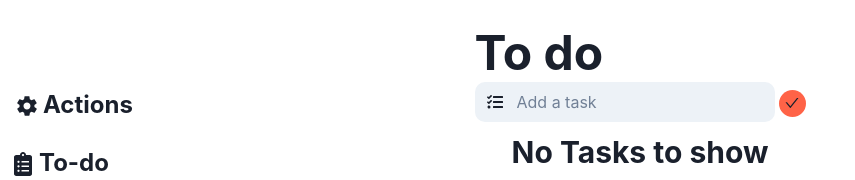
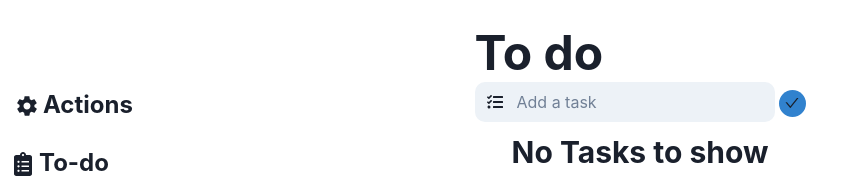
Before and after one commit to Sachinv220/To-do-list, a React (Vite) app: page /to-do-list in a window 1280 px wide. Shown: the top 180 px of the page, without its empty margins (0-855 px from the left). Built offline with nearby package versions, Linux system fonts and the light colour scheme.

Commit message:
changing the color of button

```diff
--- a/src/components/Todo.jsx
+++ b/src/components/Todo.jsx
@@ -32,7 +32,7 @@ const Todo = ({ onSubmit }) => {
           onKeyPress={e => e.key === "Enter" && addTask()}
           variant="filled"
         />
-        <Circle cursor="pointer" onClick={addTask} size="27px" bg="tomato" mt={2} ml={1}>
+        <Circle cursor="pointer" onClick={addTask} size="27px" bg="blue.500" mt={2} ml={1}>
           <AiOutlineCheck />
         </Circle>
       </InputGroup>
```
